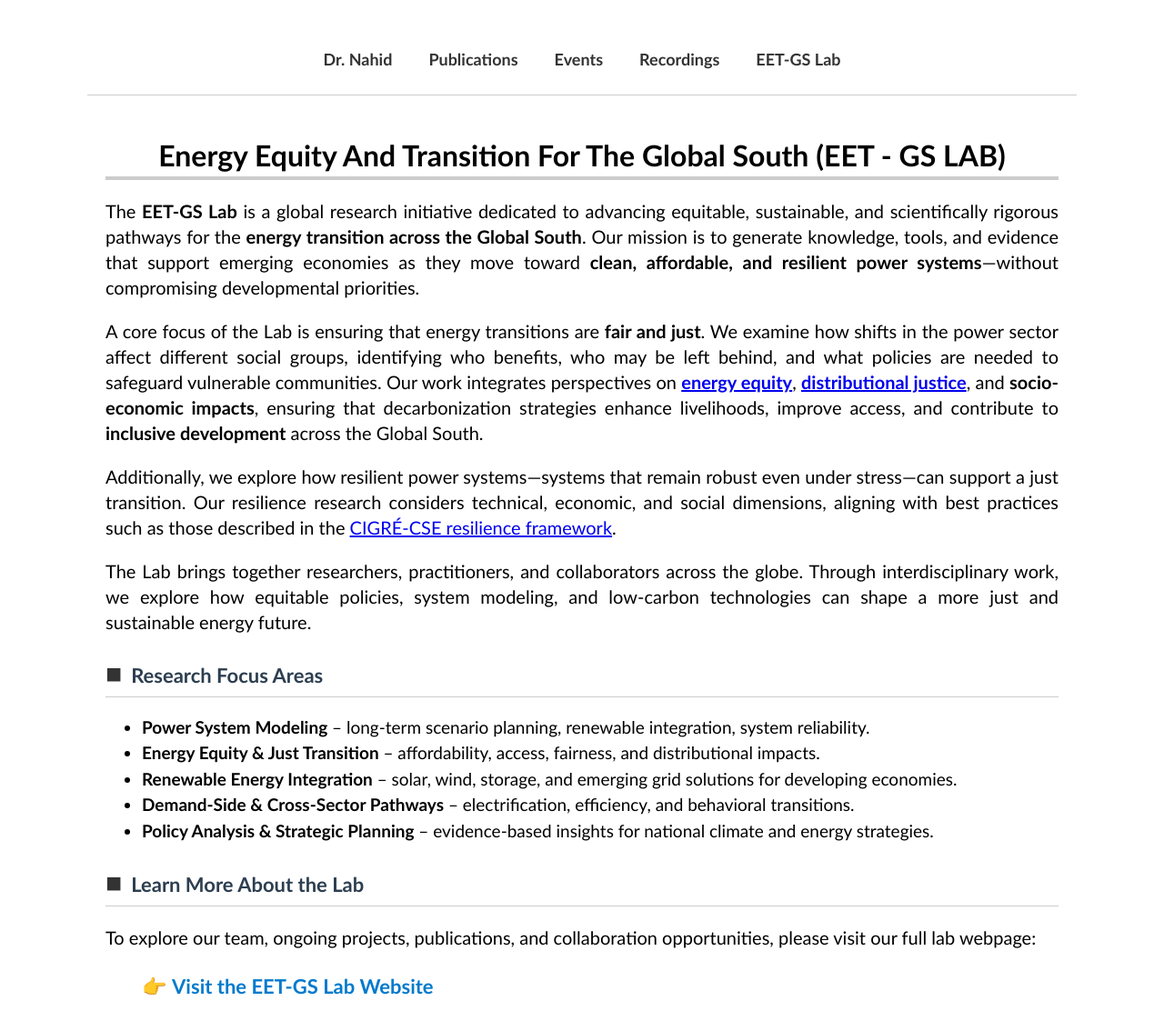
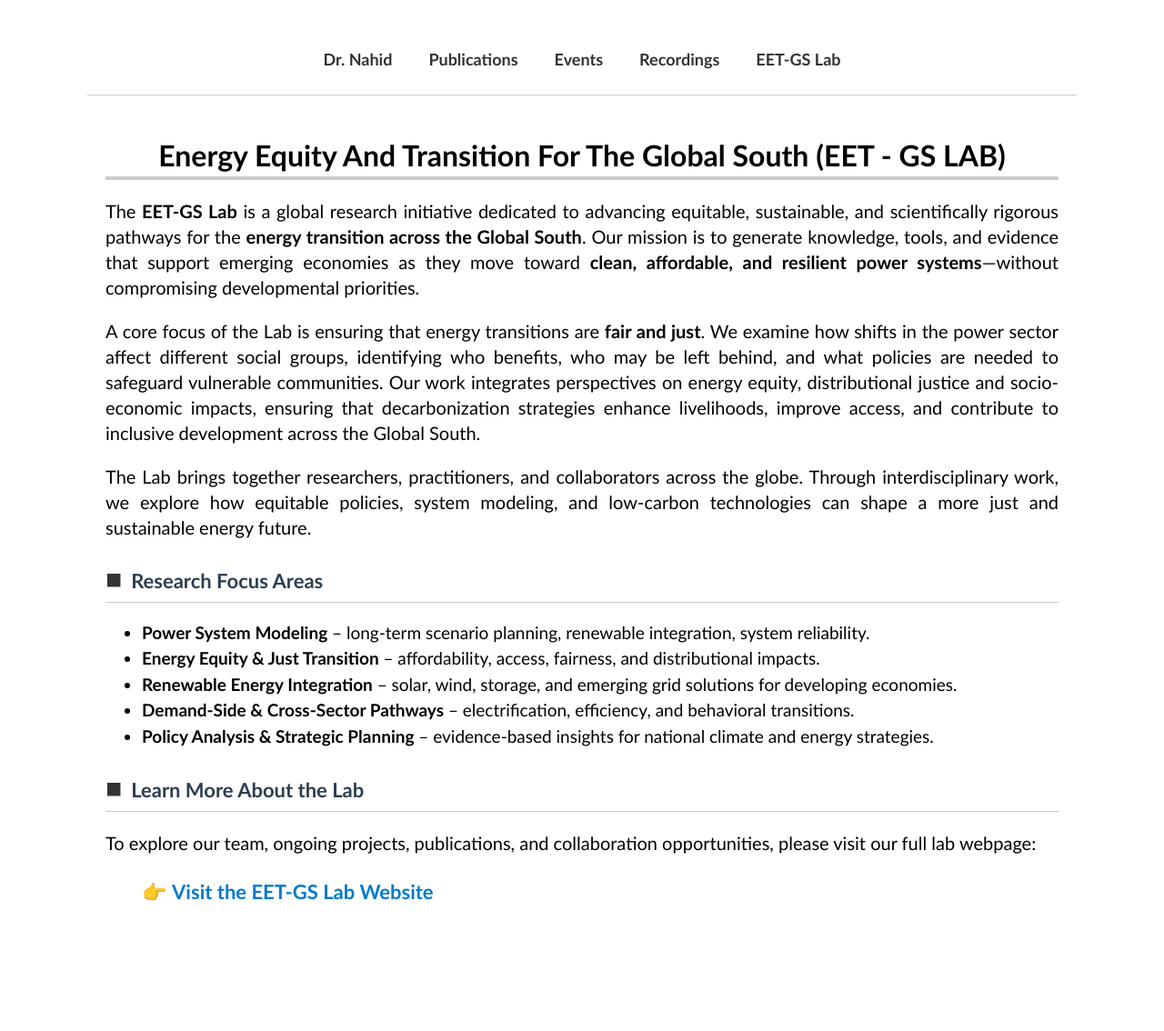
Before and after one commit to FiruzAhamed/firuzahamed.github.io, a Jekyll site: the page built from EET-GS LAB.md, in a window 1280 px wide and 1197 px high. Shown: the top 1134 px of the window at 91% size. Built offline with Jekyll 4.4.1, drawn with Linux system fonts in a browser that asks for light colours.

Commit message:
Update EET-GS LAB.md
Signed-off-by: Firuz Ahamed Nahid <122635742+FiruzAhamed@users.noreply.github.com>

```diff
--- a/EET-GS LAB.md
+++ b/EET-GS LAB.md
@@ -34,17 +34,10 @@ bodyClass: events
   A core focus of the Lab is ensuring that energy transitions are <strong>fair and just</strong>.
   We examine how shifts in the power sector affect different social groups, identifying who benefits, who may be left behind,
   and what policies are needed to safeguard vulnerable communities.
-  Our work integrates perspectives on <strong><a href="https://www.aceee.org/topic/energy-equity" target="_blank">energy equity</a></strong>,
-  <strong><a href="https://www.sciencedirect.com/topics/social-sciences/distributive-justice" target="_blank">distributional justice</a></strong>,
-  and <strong>socio-economic impacts</strong>, ensuring that decarbonization strategies enhance livelihoods,
-  improve access, and contribute to <strong>inclusive development</strong> across the Global South.
+  Our work integrates perspectives on energy equity, distributional justice
+  and socio-economic impacts, ensuring that decarbonization strategies enhance livelihoods,
+  improve access, and contribute to inclusive development across the Global South.
 </p>
-
-<p>
-  Additionally, we explore how resilient power systems—systems that remain robust even under stress—can support a just transition.
-  Our resilience research considers technical, economic, and social dimensions, aligning with best practices such as those described in the <a href="https://cse.cigre.org/cse-n030/power-system-resilience-definition-features-and-properties.html" target="_blank">CIGRÉ-CSE resilience framework</a>.
-</p>
-
 
 <p>
 The Lab brings together researchers, practitioners, and collaborators across the globe.
```
